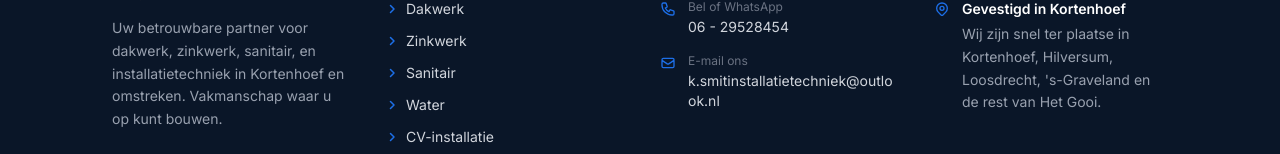
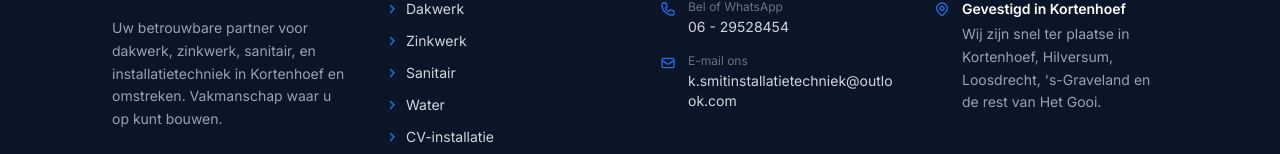
Before and after one commit to snelaircos/smit-nextjs, a Next.js app: page / in a window 1280 px wide. Shown: the part 5485-5639 px from the top of the page. Built offline with nearby package versions, Linux system fonts and the light colour scheme.

Commit message:
Fix email adres: outlook.nl → outlook.com

```diff
--- a/app/contact/page.tsx
+++ b/app/contact/page.tsx
@@ -58,8 +58,8 @@ export default function ContactPage() {
                       </div>
                       <div>
                         <p className="text-sm text-gray-500 mb-0.5">E-mail</p>
-                        <a href="mailto:k.smitinstallatietechniek@outlook.nl" className="font-medium text-[#0f1f3d] hover:text-[#1d6fe8] transition-colors break-all">
-                          k.smitinstallatietechniek@outlook.nl
+                        <a href="mailto:k.smitinstallatietechniek@outlook.com" className="font-medium text-[#0f1f3d] hover:text-[#1d6fe8] transition-colors break-all">
+                          k.smitinstallatietechniek@outlook.com
                         </a>
                       </div>
                     </li>
--- a/app/werkgebied/kortenhoef/page.tsx
+++ b/app/werkgebied/kortenhoef/page.tsx
@@ -147,11 +147,11 @@ export default function KortenhoefPage() {
                       </a>
                     </li>
                     <li>
-                      <a href="mailto:k.smitinstallatietechniek@outlook.nl" className="flex items-start gap-2 text-gray-600 hover:text-[#1d6fe8] transition-colors break-all">
+                      <a href="mailto:k.smitinstallatietechniek@outlook.com" className="flex items-start gap-2 text-gray-600 hover:text-[#1d6fe8] transition-colors break-all">
                         <svg className="w-4 h-4 text-[#1d6fe8] mt-0.5 shrink-0" fill="none" viewBox="0 0 24 24" stroke="currentColor" strokeWidth={2}>
                           <path strokeLinecap="round" strokeLinejoin="round" d="M3 8l7.89 5.26a2 2 0 002.22 0L21 8M5 19h14a2 2 0 002-2V7a2 2 0 00-2-2H5a2 2 0 00-2 2v10a2 2 0 002 2z" />
                         </svg>
-                        k.smitinstallatietechniek@outlook.nl
+                        k.smitinstallatietechniek@outlook.com
                       </a>
                     </li>
                     <li className="flex items-start gap-2 text-gray-600">
--- a/components/CTA.tsx
+++ b/components/CTA.tsx
@@ -37,7 +37,7 @@ export default function CTA() {
           </a>
 
           <a
-            href="mailto:k.smitinstallatietechniek@outlook.nl"
+            href="mailto:k.smitinstallatietechniek@outlook.com"
             className="inline-flex items-center gap-2 bg-white/10 text-white font-semibold px-6 py-3.5 rounded-lg hover:bg-white/20 transition-colors text-sm border border-white/30"
           >
             <svg className="w-4 h-4" fill="none" viewBox="0 0 24 24" stroke="currentColor" strokeWidth={2}>
--- a/components/Footer.tsx
+++ b/components/Footer.tsx
@@ -104,10 +104,10 @@ export default function Footer() {
                 <div>
                   <p className="text-gray-500 text-xs mb-0.5">E-mail ons</p>
                   <a
-                    href="mailto:k.smitinstallatietechniek@outlook.nl"
+                    href="mailto:k.smitinstallatietechniek@outlook.com"
                     className="hover:text-white transition-colors break-all"
                   >
-                    k.smitinstallatietechniek@outlook.nl
+                    k.smitinstallatietechniek@outlook.com
                   </a>
                 </div>
               </li>
--- a/lib/structured-data.ts
+++ b/lib/structured-data.ts
@@ -7,7 +7,7 @@ export const localBusiness = {
   name: "SMIT Installatie Techniek",
   url: BASE_URL,
   telephone: "06-29528454",
-  email: "k.smitinstallatietechniek@outlook.nl",
+  email: "k.smitinstallatietechniek@outlook.com",
   image: `${BASE_URL}/logo.svg`,
   logo: `${BASE_URL}/logo.svg`,
   description:
```
